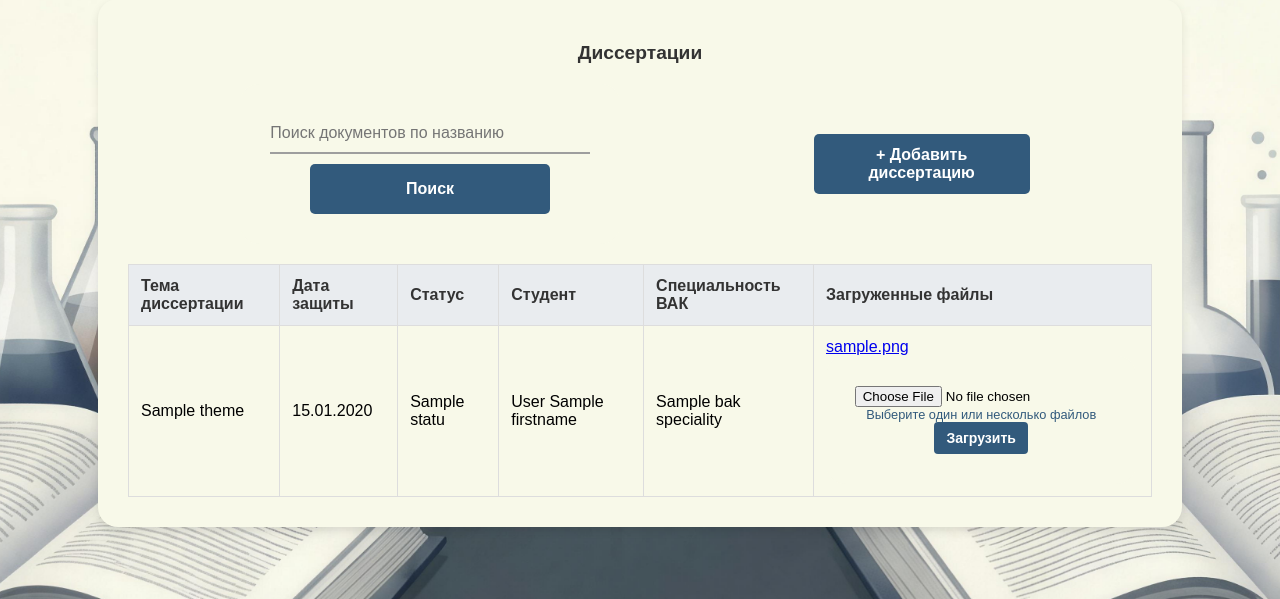
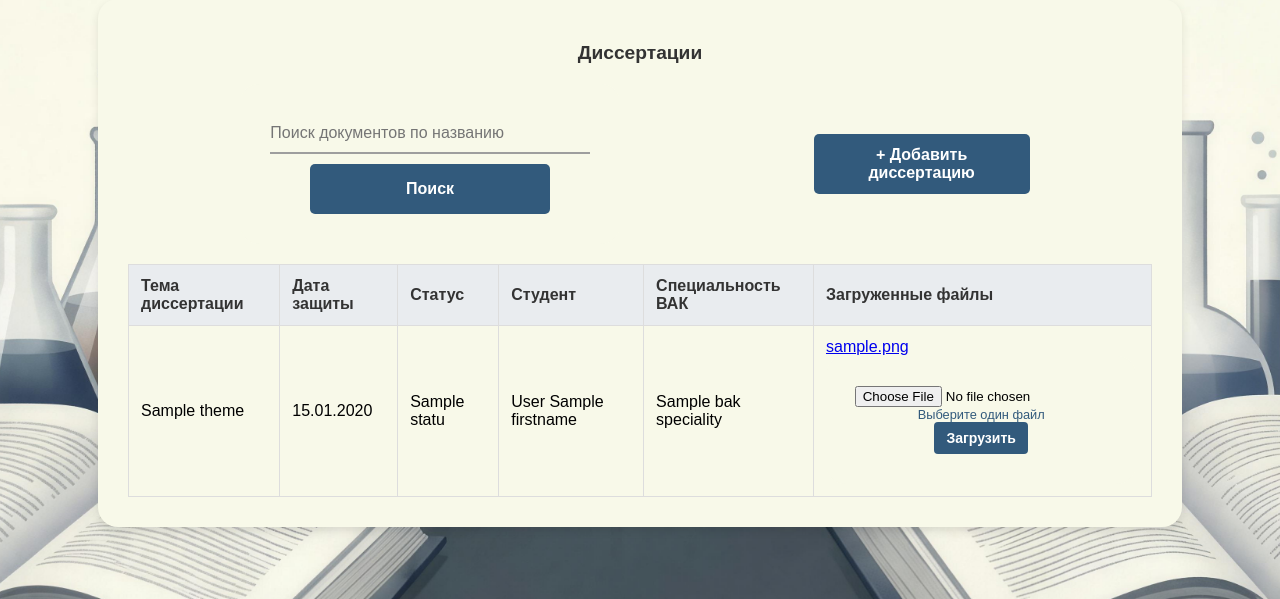
Before and after one commit to Bogdan-Taran/practical-programming-on-server-side, a PHP site: template views/site/dissertations.php in a window 1280 px wide. Shown: the part 137-736 px from the top of the page. Run offline with PHP 8.4, Linux system fonts and the light colour scheme; the template is opened without the code that fills it: most values are stand-ins (such as "Sample title", 1, 10 or a date in 2020); data that the repository does not hold is empty; some libraries are stand-ins or nearby versions.

Commit message:
changed text in ui file upload

```diff
--- a/views/site/dissertations.php
+++ b/views/site/dissertations.php
@@ -80,7 +80,7 @@
                         <form action="<?= app()->route->getUrl('/uploadDissertationFile') ?>" method="POST" enctype="multipart/form-data">
                             <input type="hidden" name="dissertation_id" value="<?= $dissertation->dissertation_id ?>">
                             <input type="file" name="dissertation_file" required>
-                            <label>Выберите один или несколько файлов</label>
+                            <label>Выберите один файл</label>
                             <button type="submit">Загрузить</button>
                         </form>
                     </div>
```
Also changed, not shown: public/uploads/dissertations/dissertation_69ce5aed527a1.jpg (deleted), public/uploads/dissertations/dissertation_69ce5b6f70b27.png (deleted), 4 other files.
